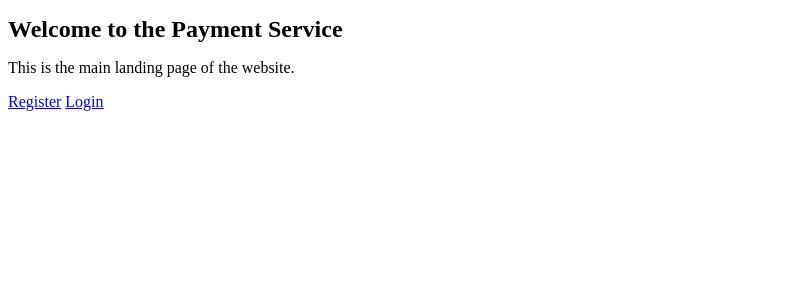
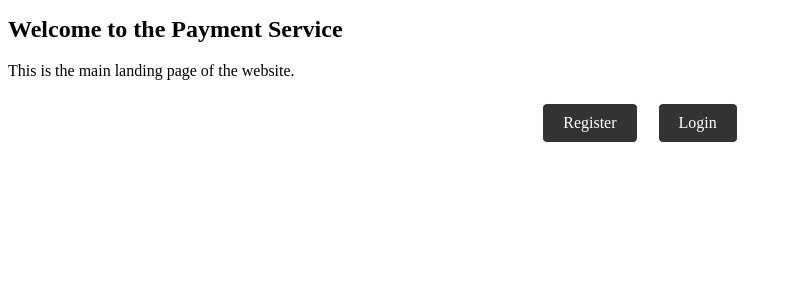
Before and after one commit to ahmed666916/midterm, a Django app: page / in a window 1280 px wide. Shown: the part 26-326 px from the top of the page, without its empty margins (0-792 px from the left). Run offline with Django 4.2, Linux system fonts and the light colour scheme.

Commit message:
improved button css

```diff
--- a/register/templates/users/home.html
+++ b/register/templates/users/home.html
@@ -6,9 +6,9 @@
 
 <p>This is the main landing page of the website.</p>
 
-<div class="buttons-container">
-    <a href="{% url 'register' %}" class="btn-register">Register</a>
-    <a href="{% url 'login' %}" class="btn-login">Login</a>
+<div class="buttons-container ">
+    <a href="{% url 'register' %}" class="btn-register button">Register</a>
+    <a href="{% url 'login' %}" class="btn-login button">Login</a>
   </div>
 
 {% endblock content%}
--- a/static/css/style.css
+++ b/static/css/style.css
@@ -2,6 +2,13 @@ h1 {
     font-size: 24px;
     margin-bottom: 10px;
 }
+
+p {
+    font-size: 16px;
+    line-height: 1.5;
+    margin-bottom: 20px;
+}
+
 
 
 form {
@@ -38,7 +45,7 @@ input[type="submit"]{
 	color:#fff;
 }
 
-.button-container {
+.buttons-container {
     display: flex;
     justify-content: center;
     margin-top: 20px;
```
